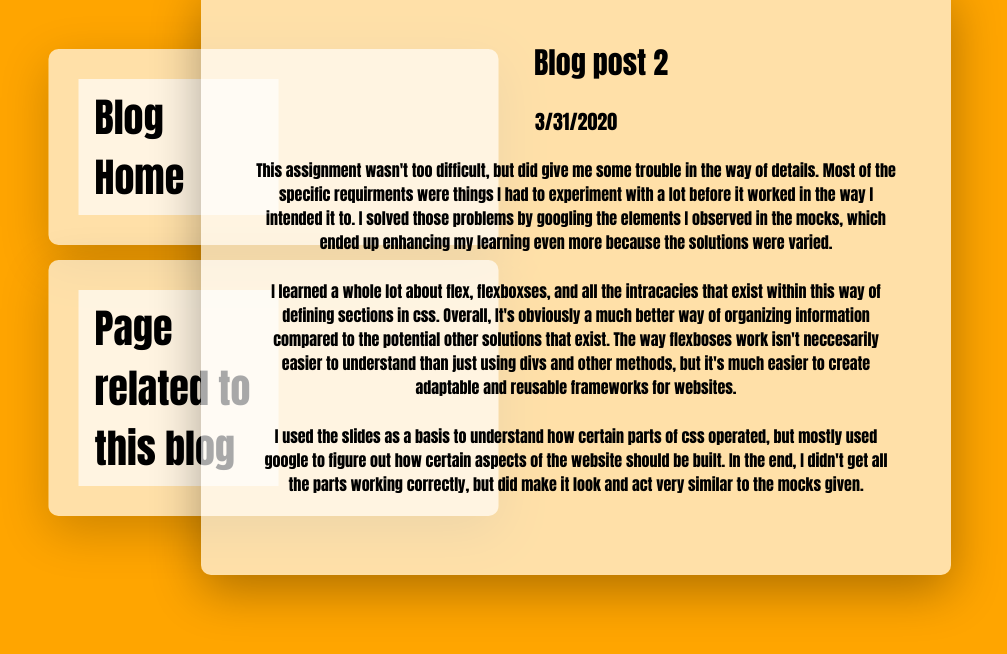
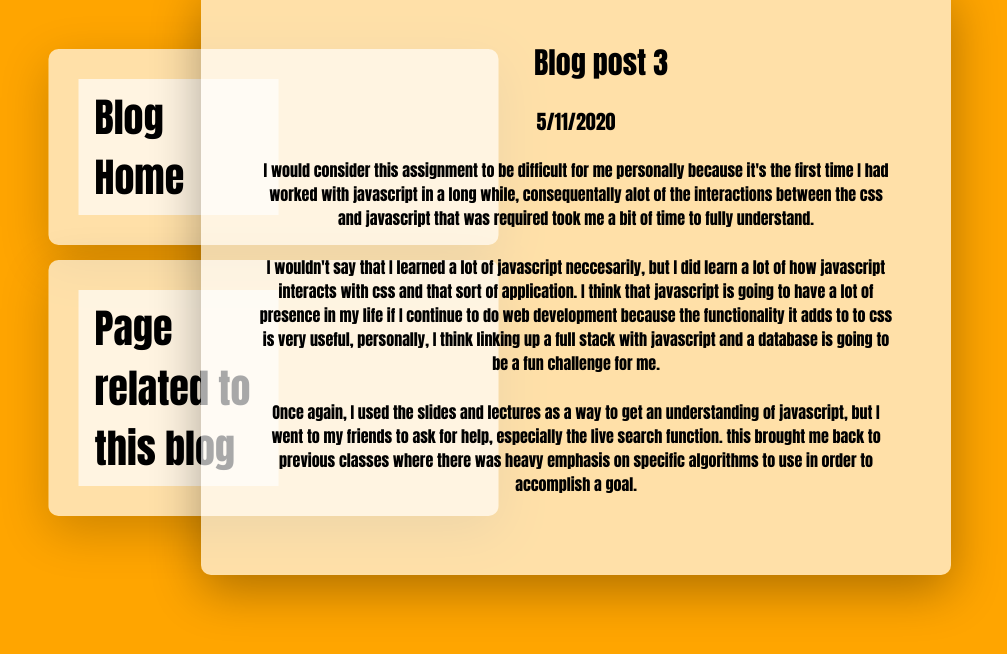
Before and after one commit to Jacob-Cheney/JCcs290.github.io, a plain HTML site: page blog3.html in a window 1280 px wide. Shown: the whole page, without its empty margins (64-1071 px from the left). Drawn offline with Linux system fonts and the light colour scheme.

Commit message:
Update blog3.html

```diff
--- a/blog3.html
+++ b/blog3.html
@@ -28,32 +28,30 @@
         <div class="container">
 
         <div class="center">
-            <h1> Blog post 2</h1>
+            <h1> Blog post 3</h1>
 
-            <p class="center">3/31/2020</p>
+            <p class="center">5/11/2020</p>
 
             <article class="paragraph-section">
 
-                This assignment wasn't too difficult, but did give me some trouble in the way of details. Most of the specific requirments were things
-                I  had to experiment with a lot before it worked in the way I intended it  to. I solved those problems by googling the elements I observed in the mocks,
-                which ended up enhancing my learning even more because the solutions were varied.
+               I would consider this assignment to be difficult for me personally because it's the first time I had worked with javascript in a long while, consequentally alot of the
+                interactions between the css and javascript that was required took me a  bit of time to fully understand.
 
             </article>
 
             <article class="paragraph-section">
 
-                I learned a whole lot about flex, flexboxses, and all the intracacies that exist within this way of defining sections in css. Overall,
-                It's obviously a much better way of organizing information compared to the potential other solutions that exist. The way flexboses work
-                isn't neccesarily easier to understand than just using divs and other methods, but it's much easier to create adaptable and reusable frameworks
-                for websites.
+               I wouldn't say that I learned a  lot of javascript neccesarily, but I did learn a lot of how javascript interacts with css and that sort  of application. I think that
+               javascript is going to have a lot of presence in my life if I continue to do web development because the functionality it adds to to css is very useful, personally, I think
+               linking up a full stack with  javascript and a database is going to be a fun challenge for me.
 
             </article>
 
             <article class="paragraph-section">
 
 
-                I used the slides as a basis to understand how certain parts of css operated, but mostly used google to figure out how certain aspects of
-                the website should be built. In the end, I didn't get all the parts working correctly, but did make it look and act very similar to the mocks given.
+                Once again, I used the slides and lectures as a way to get an understanding of javascript, but I went to my  friends to ask for help, especially the live search function.
+                this brought me back to previous classes where  there was heavy emphasis on specific algorithms to use in order to accomplish a goal.
 
             </article>
 
```
